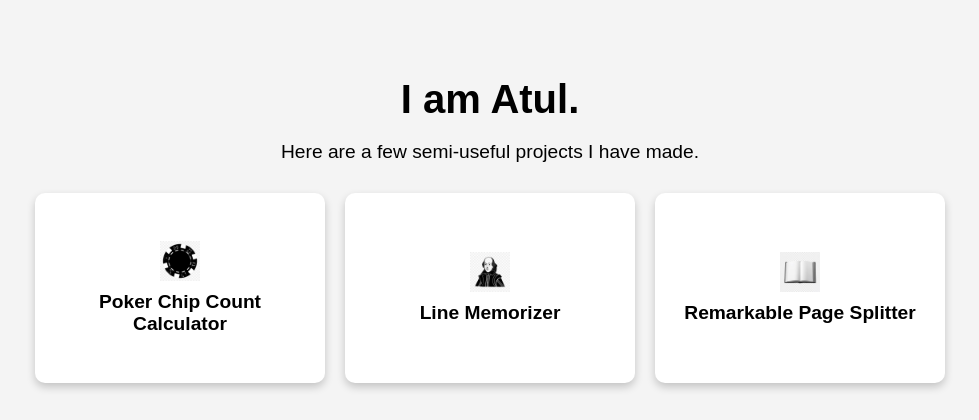
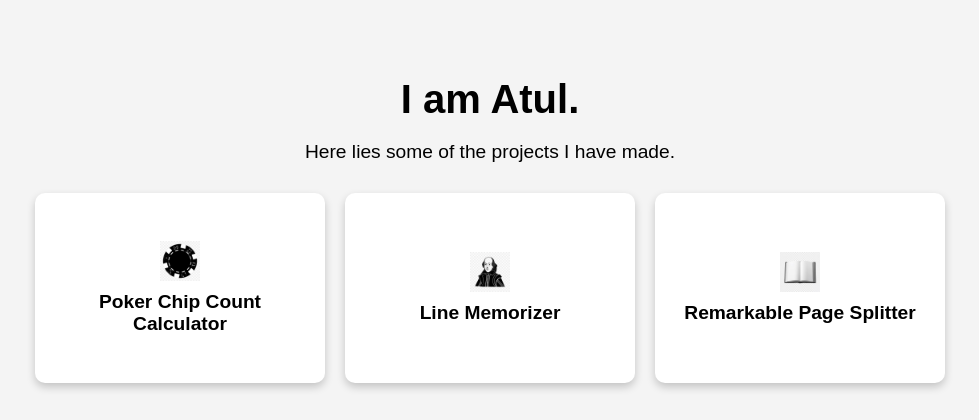
Before and after one commit to aKrishnan0817/PokerChipCountCalc, a Flask app: page / in a window 1280 px wide. Shown: the top 420 px of the page, without its empty margins (150-1129 px from the left). Run offline with Flask 3, Linux system fonts and the light colour scheme.

Commit message:
Changed home page message

```diff
--- a/templates/home.html
+++ b/templates/home.html
@@ -62,7 +62,7 @@
 <body>
     <div class="container">
         <h1>I am Atul.</h1>
-        <p>Here are a few semi-useful projects I have made.</p>
+        <p>Here lies some of the projects I have made.</p>
         <div class="projects">
             <a href="/poker" class="project-box">
                 <img src="{{ url_for('static', filename='poker_chip.png') }}" alt="Poker Chip">
```
